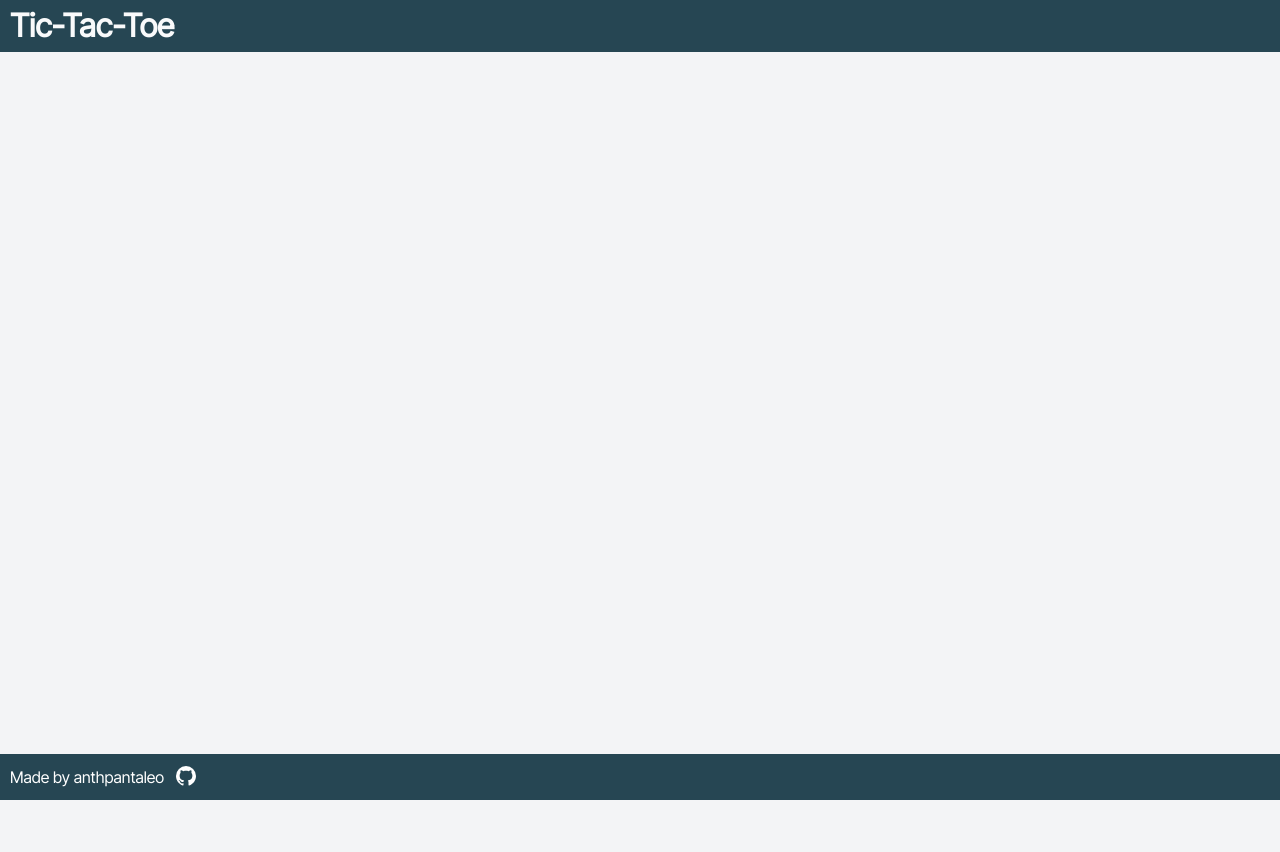
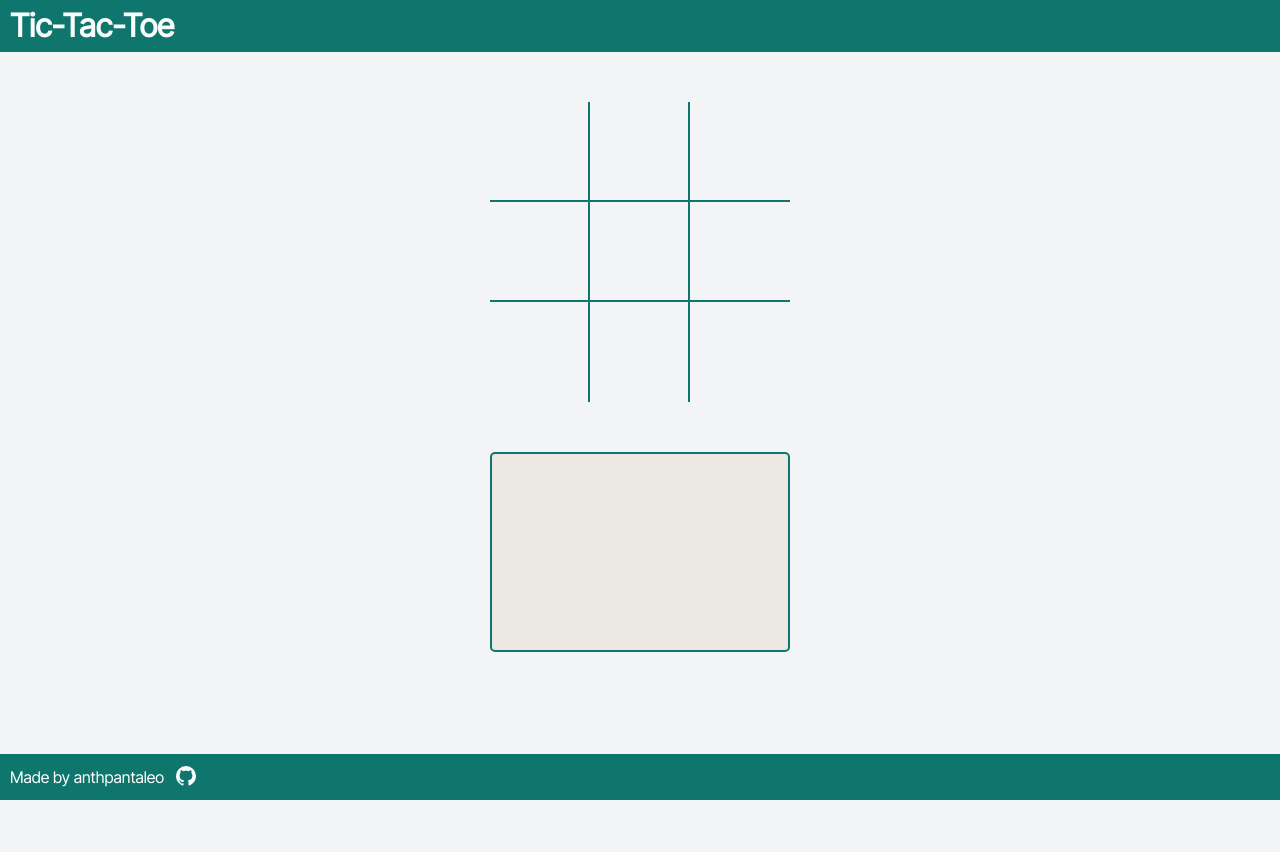
Before and after one commit to anthpantaleo/tic-tac-toe, a plain HTML site: page index.html in a window 1280 px wide. Before the commit the page ends 800 px from the top, so only its background shows below. Drawn offline with Linux system fonts and the light colour scheme.

Commit message:
initial struc

```diff
--- a/app.js
+++ b/app.js
@@ -0,0 +1,29 @@
+const gameBoard = (() => {
+  let player1 = "X";
+  let player2 = "O";
+  let currentPlayer = player1;
+  let board = new Array(9);
+  const cells = document.querySelectorAll(".cell");
+
+  cells.forEach((cell) => {
+    cell.addEventListener("click", playerMove, { once: true });
+  });
+
+  function playerMove(event) {
+    let cellIndex = event.target.getAttribute("data-index");
+    let currentCell = event.target;
+    console.log(`Clicked ${cellIndex}`);
+    board[cellIndex] = currentPlayer;
+    console.table(board);
+    currentCell.textContent = currentPlayer;
+    changePlayer();
+  }
+
+  function changePlayer() {
+    if (currentPlayer === player1) {
+      currentPlayer = player2;
+    } else {
+      currentPlayer = player1;
+    }
+  }
+})();
--- a/index.html
+++ b/index.html
@@ -13,6 +13,26 @@
     <!-- Navbar -->
     <div class="nav">
       <div class="pagetitle">Tic-Tac-Toe</div>
+    </div>
+    <!-- Main -->
+    <div class="mainwrapper">
+      <div class="boardwrapper">
+        <div class="board">
+          <div class="cell bottom right" data-index="0"></div>
+          <div class="cell bottom right" data-index="1"></div>
+          <div class="cell bottom" data-index="2"></div>
+          <div class="cell bottom right" data-index="3"></div>
+          <div class="cell right bottom" data-index="4"></div>
+          <div class="cell bottom" data-index="5"></div>
+          <div class="cell right" data-index="6"></div>
+          <div class="cell right" data-index="7"></div>
+          <div class="cell" data-index="8"></div>
+        </div>
+      </div>
+      <!-- Game Info -->
+      <div class="gameinfowrapper">
+        <div class="gameinfo"></div>
+      </div>
     </div>
     <!-- Footer -->
     <div class="footer">
--- a/styles.css
+++ b/styles.css
@@ -2,10 +2,14 @@
 
 :root {
   --background: #f3f4f6;
-  --darkcolor: #264653;
+  --darkcolor: #0f766e;
   --lighttext: #f9fafb;
-  --darkblue: #dda15e;
+  --somecolor: #ece9e5;
   --hoverblue: rgb(12, 74, 110);
+}
+
+* {
+  box-sizing: border-box;
 }
 
 html {
@@ -13,7 +17,7 @@ html {
 }
 
 body {
-  font-family: "Inter Tight";
+  font-family: "Inter Tight", sans-serif;
 }
 
 .nav {
@@ -31,6 +35,73 @@ body {
 
 .pagetitle:hover {
   color: antiquewhite;
+}
+
+.mainwrapper {
+  height: 100vh;
+  display: flex;
+  flex-direction: column;
+  align-items: center;
+}
+
+.boardwrapper {
+  display: flex;
+  flex: 1;
+  justify-content: center;
+  align-items: center;
+}
+
+.board {
+  height: 300px;
+  width: 300px;
+  display: grid;
+  grid-template-columns: 100px 100px 100px;
+  grid-template-rows: 100px 100px 100px;
+}
+
+.bottom {
+  border-bottom: 2px solid var(--darkcolor);
+}
+
+.right {
+  border-right: 2px solid var(--darkcolor);
+}
+
+.left {
+  border-left: 2px solid var(--darkcolor);
+}
+
+.top {
+  border-top: 2px solid var(--darkcolor);
+}
+
+.cell {
+  display: flex;
+  justify-content: center;
+  align-items: center;
+  font-size: 90px;
+}
+
+.gameinfowrapper {
+  display: flex;
+  justify-content: center;
+  flex: 1;
+}
+
+.gameinfo {
+  height: 200px;
+  width: 300px;
+  border: 2px solid var(--darkcolor);
+  border-radius: 5px;
+  background-color: var(--somecolor);
+}
+
+.cell.x:hover {
+  background-color: rgb(215, 240, 215);
+}
+
+.cell.o:hover {
+  background-color: rgb(233, 204, 204);
 }
 
 .footer {
```
